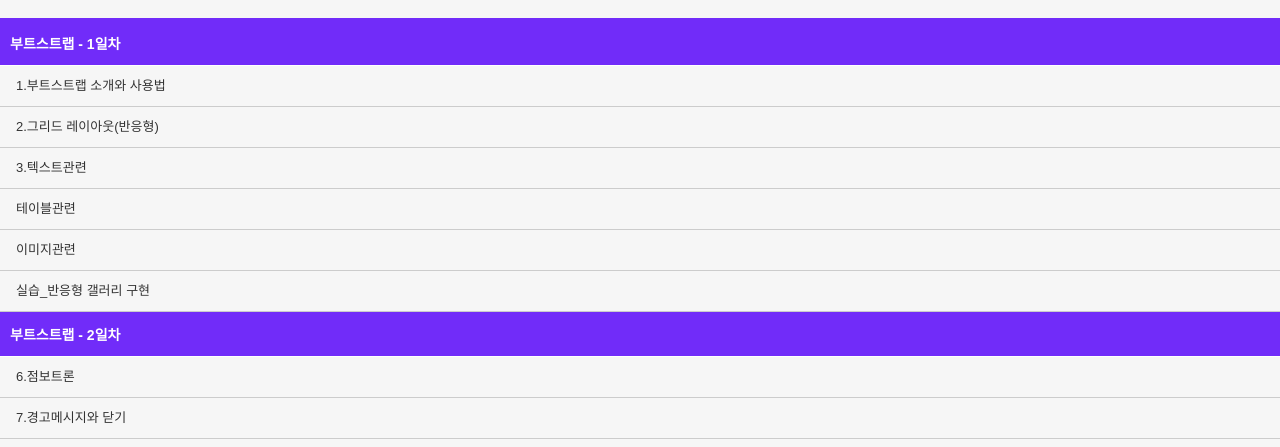
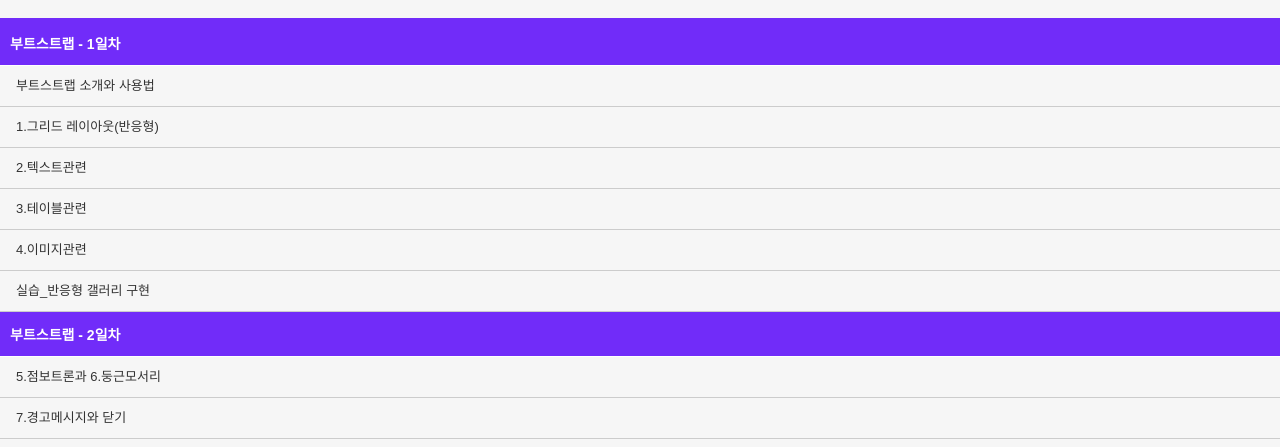
Before and after one commit to yeosy95/bootstrap-v5.2, a plain HTML site: page index.html in a window 1280 px wide. Shown: the part 218-665 px from the top of the page. Drawn offline with Linux system fonts and the light colour scheme.

Commit message:
부트스트랩 목차

```diff
--- a/index.html
+++ b/index.html
@@ -68,15 +68,15 @@
   <section class="border01">
     <dl>
       <dt class="bgcolor01">부트스트랩 - 1일차</dt>
-      <dd><a href="./0214/01Bootstrap.html" title="소개와사용">1.부트스트랩 소개와 사용법</a></dd>
-      <dd><a href="./0220/01그리드레이아웃.html" title="그리드레이아웃">2.그리드 레이아웃(반응형)</a></dd>
-      <dd><a href="./0220/02부트스트랩.html" title="텍스트관련">3.텍스트관련</a></dd>
-      <dd><a href="./0220/03부트스트랩_테이블.html" title="테이블관련">테이블관련</a></dd>
-      <dd><a href="./0220/04부트스트랩_이미지.html" title="이미지관련">이미지관련</a></dd>
+      <dd><a href="./0214/01Bootstrap.html" title="소개와사용">부트스트랩 소개와 사용법</a></dd>
+      <dd><a href="./0220/01그리드레이아웃.html" title="그리드레이아웃">1.그리드 레이아웃(반응형)</a></dd>
+      <dd><a href="./0220/02부트스트랩.html" title="텍스트관련">2.텍스트관련</a></dd>
+      <dd><a href="./0220/03부트스트랩_테이블.html" title="테이블관련">3.테이블관련</a></dd>
+      <dd><a href="./0220/04부트스트랩_이미지.html" title="이미지관련">4.이미지관련</a></dd>
       <dd><a href="./0220/exec(반응형그리드 갤러리).html" title="실습">실습_반응형 갤러리 구현</a></dd>
 
       <dt class="bgcolor01">부트스트랩 - 2일차</dt>
-      <dd><a href="./0221/05_점보트론.html" title="점보트론">6.점보트론</a></dd>
+      <dd><a href="./0221/05_점보트론.html" title="점보트론">5.점보트론과 6.둥근모서리</a></dd>
       <dd><a href="./0221/07_경고메시지와 닫기.html" title="경고메시지와닫기">7.경고메시지와 닫기</a></dd>
       <dd><a href="./0221/08_버튼과 09버튼그룹.html" title="버튼과 버튼그룹">8.버튼과 9.버튼그룹</a></dd>
       <dd><a href="./0221/exec01_login.html" title="모달로그인">실습_모달 로그인</a></dd>
```
Also changed, not shown: 0220/exec(반응형그리드 갤러리).html (+1 -1 lines).
